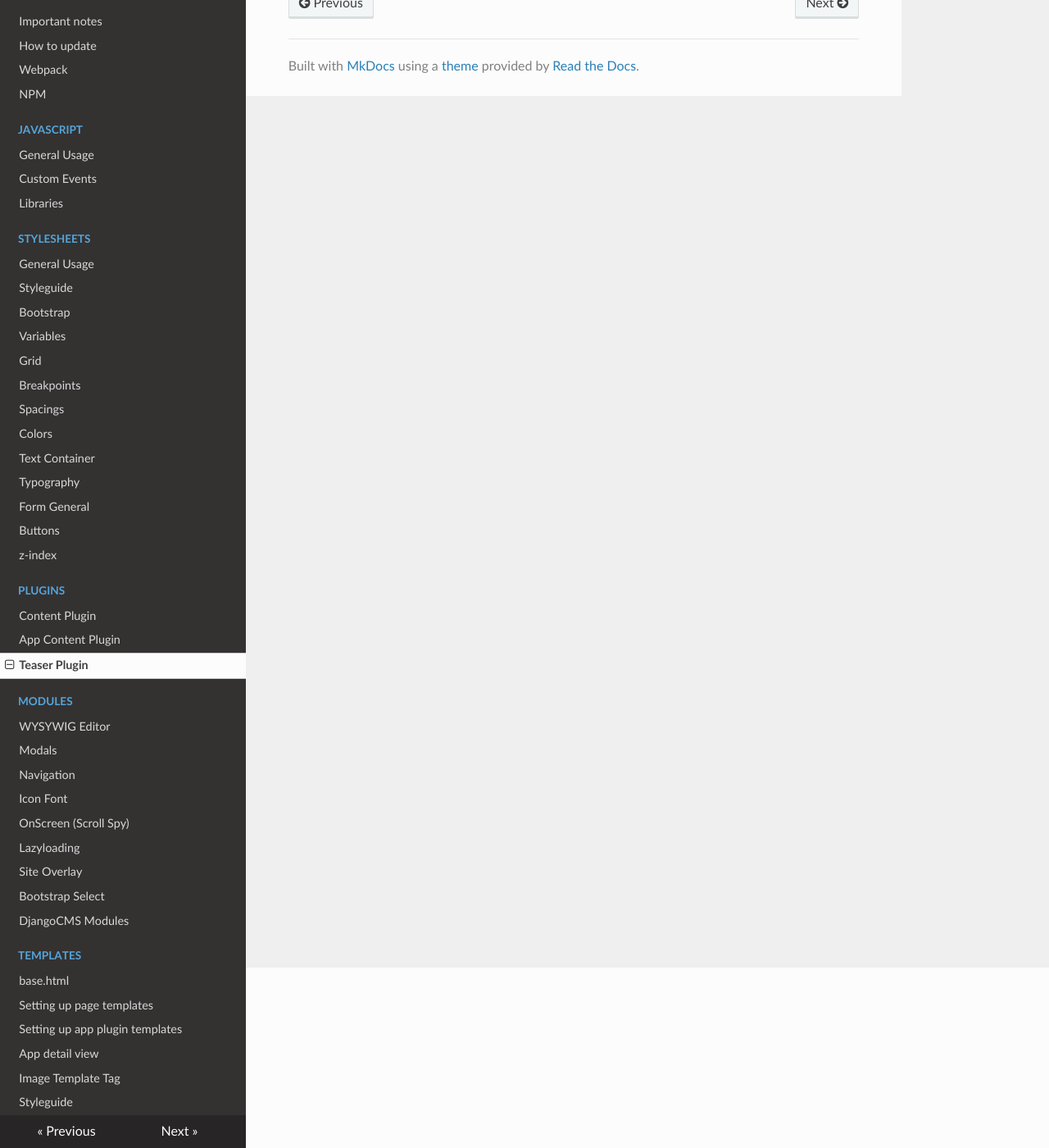
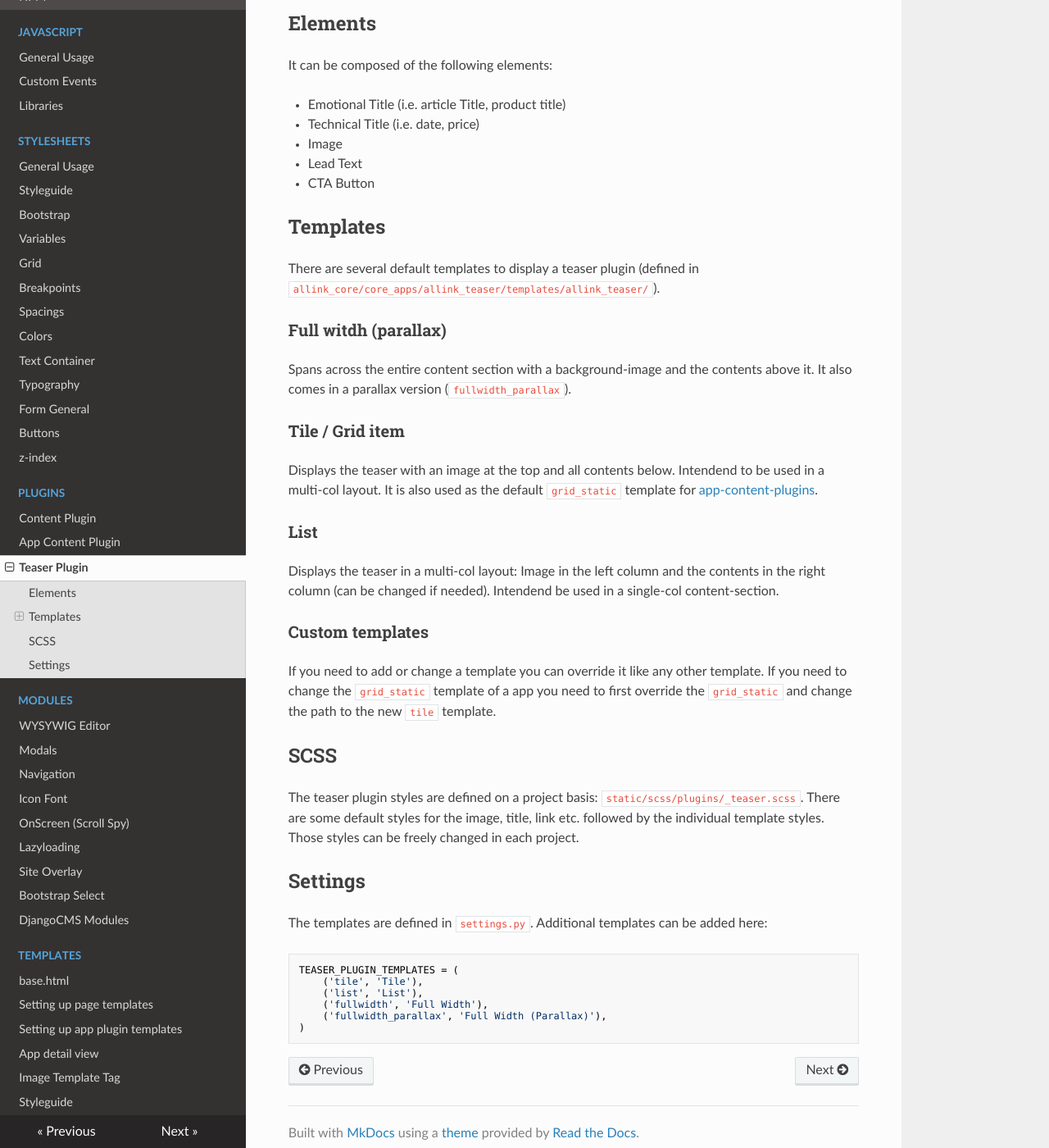
Before and after one commit to allink/allink-core-static, an MkDocs documentation site: the page built from docs/plugins/teaser-plugin.md, in a window 1280 px wide and 1400 px high, scrolled down 220 px. Shown: the whole window at 82% size. Built offline with MkDocs 1.6.1, drawn with Linux system fonts in a browser that asks for light colours; nearby versions of some CDN libraries; old or Windows-style settings are respelled for this version of MkDocs; some of the changed text lies outside the part shown.

Commit message:
Updated documentation

````diff
--- a/docs/plugins/teaser-plugin.md
+++ b/docs/plugins/teaser-plugin.md
@@ -1,3 +1,52 @@
 # Teaser Plugin
 
-TBD
+This plugin is used whenever content is being linked to another page (i.e. product entry, news post, other cms page).
+
+## Elements
+
+It can be composed of the following elements:
+
+- Emotional Title (i.e. article Title, product title)
+- Technical Title (i.e. date, price)
+- Image
+- Lead Text
+- CTA Button
+
+## Templates
+
+There are several default templates to display a teaser plugin (defined in `allink_core/core_apps/allink_teaser/templates/allink_teaser/`).
+
+### Full witdh (parallax)
+
+Spans across the entire content section with a background-image and the contents above it.
+It also comes in a parallax version (`fullwidth_parallax`).
+
+### Tile / Grid item
+
+Displays the teaser with an image at the top and all contents below. Intendend to be used in a multi-col layout. It is also used as the default `grid_static` template for [app-content-plugins](../plugins/app-content-plugin.md).
+
+### List
+
+Displays the teaser in a multi-col layout: Image in the left column and the contents in the right column (can be changed if needed). Intendend be used in a single-col content-section.
+
+### Custom templates
+
+If you need to add or change a template you can override it like any other template. If you need to change the `grid_static` template of a app you need to first override the `grid_static` and change the path to the new `tile` template.
+
+## SCSS
+
+The teaser plugin styles are defined on a project basis: `static/scss/plugins/_teaser.scss`.
+There are some default styles for the image, title, link etc. followed by the individual template styles. Those styles can be freely changed in each project.
+
+## Settings
+
+The templates are defined in `settings.py`. Additional templates can be added here:
+
+```Python
+TEASER_PLUGIN_TEMPLATES = (
+    ('tile', 'Tile'),
+    ('list', 'List'),
+    ('fullwidth', 'Full Width'),
+    ('fullwidth_parallax', 'Full Width (Parallax)'),
+)
+```
````
Also changed, not shown: README.md (+4 -0 lines), docs/stylesheets/buttons.md (+43 -0 lines), docs/stylesheets/styleguide.md (+5 -0 lines).
